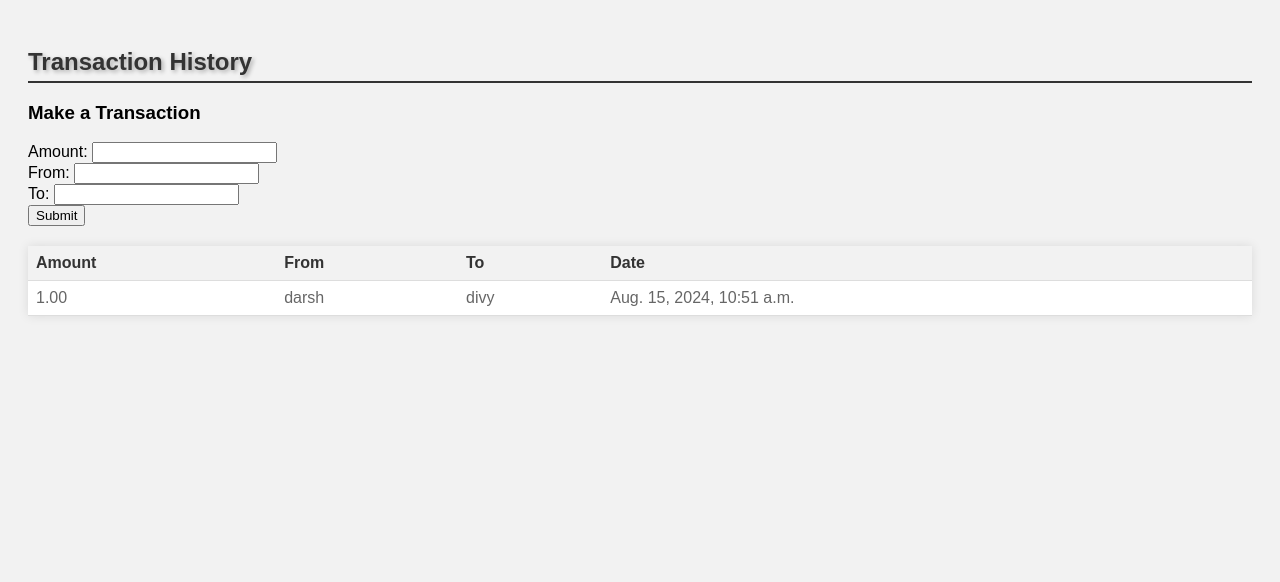
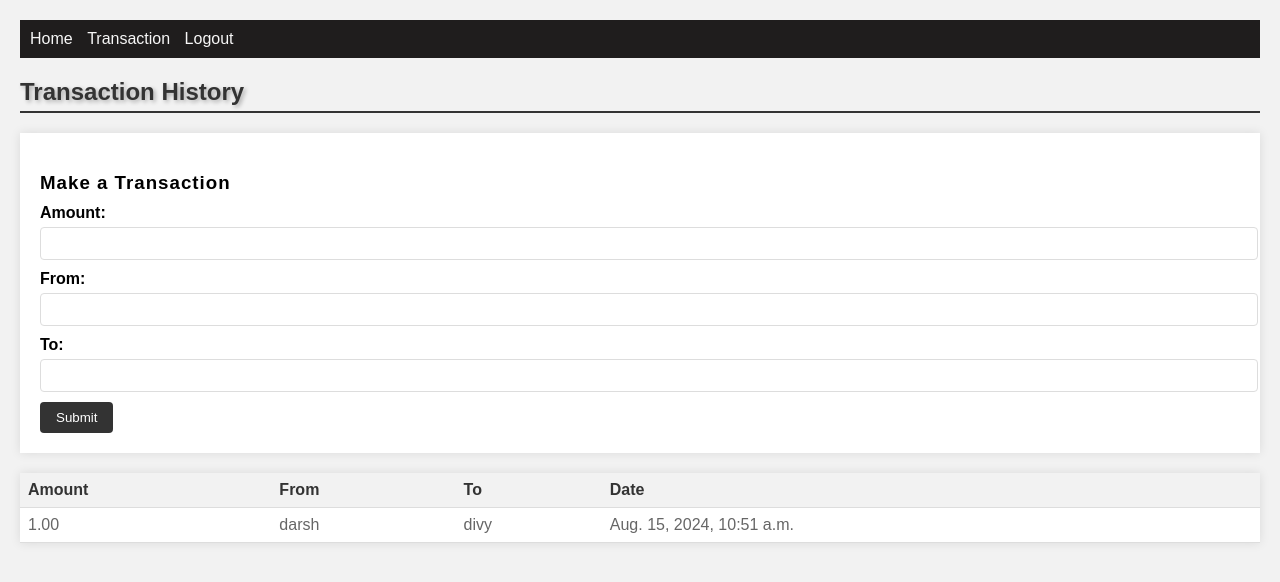
Before and after one commit to someonewhoexists1210/FinanceAPI, a Django app: page /transaction/ in a window 1280 px wide. Shown: the top 582 px of the page. Run offline with Django 5.2, Linux system fonts and the light colour scheme; a user stored in the database is signed in; data comes from the database, SQL or seed files in the repository.

Commit message:
styling of transaction

```diff
--- /dev/null
+++ b/frontend/static/css/style.css
@@ -0,0 +1,27 @@
+body, ul {
+    margin: 0;
+    padding: 0;
+}
+
+header {
+    background-color: #1f1d1d;
+    padding: 10px;
+}
+
+nav ul {
+    list-style-type: none;
+}
+
+nav ul li {
+    display: inline;
+    margin-right: 10px;
+}
+
+nav ul li a {
+    text-decoration: none;
+    color: #f7f7f7;
+}
+
+main {
+    margin-top: 20px;
+}
--- a/frontend/static/css/transaction.css
+++ b/frontend/static/css/transaction.css
@@ -78,3 +78,48 @@ td {
 tr:nth-child(even) {
     background-color: #f9f9f9;
 }
+
+#transaction-form {
+    margin-top: 20px;
+    padding: 20px;
+    background-color: #fff;
+    box-shadow: 0px 0px 10px rgba(0, 0, 0, 0.1);
+}
+
+#transaction-form h3 {
+    font-weight: bold;
+    letter-spacing: 1px;
+    margin-bottom: 10px;
+}
+
+#transaction-form form {
+    margin-top: 10px;
+}
+
+#transaction-form label {
+    display: block;
+    margin-bottom: 5px;
+    font-weight: bold;
+}
+
+#transaction-form input[type="number"],
+#transaction-form input[type="text"] {
+    width: 100%;
+    padding: 8px;
+    border: 1px solid #ddd;
+    border-radius: 4px;
+    margin-bottom: 10px;
+}
+
+#transaction-form button[type="submit"] {
+    padding: 8px 16px;
+    background-color: #333;
+    color: #fff;
+    border: none;
+    border-radius: 4px;
+    cursor: pointer;
+}
+
+#transaction-form button[type="submit"]:hover {
+    background-color: #555;
+}
--- a/frontend/templates/base.html
+++ b/frontend/templates/base.html
@@ -3,14 +3,16 @@
 <html>
 <head>
     <title>{% block title %}{% endblock %}</title>
-    {% comment %} <link rel="stylesheet" href="{% static 'css/style.css' %}"> {% endcomment %}
+    <link rel="stylesheet" href="{% static 'css/style.css' %}">
     {% block extra %}{% endblock %}
 </head>
 <body>
     <header>
         <nav>
             <ul>
-
+                <li><a href="{% url 'home' %}">Home</a></li>
+                <li><a href="{% url 'transaction' %}">Transaction</a></li>
+                <li><a href="{% url 'logout' %}">Logout</a></li>
             </ul>
         </nav>
     </header>
```
